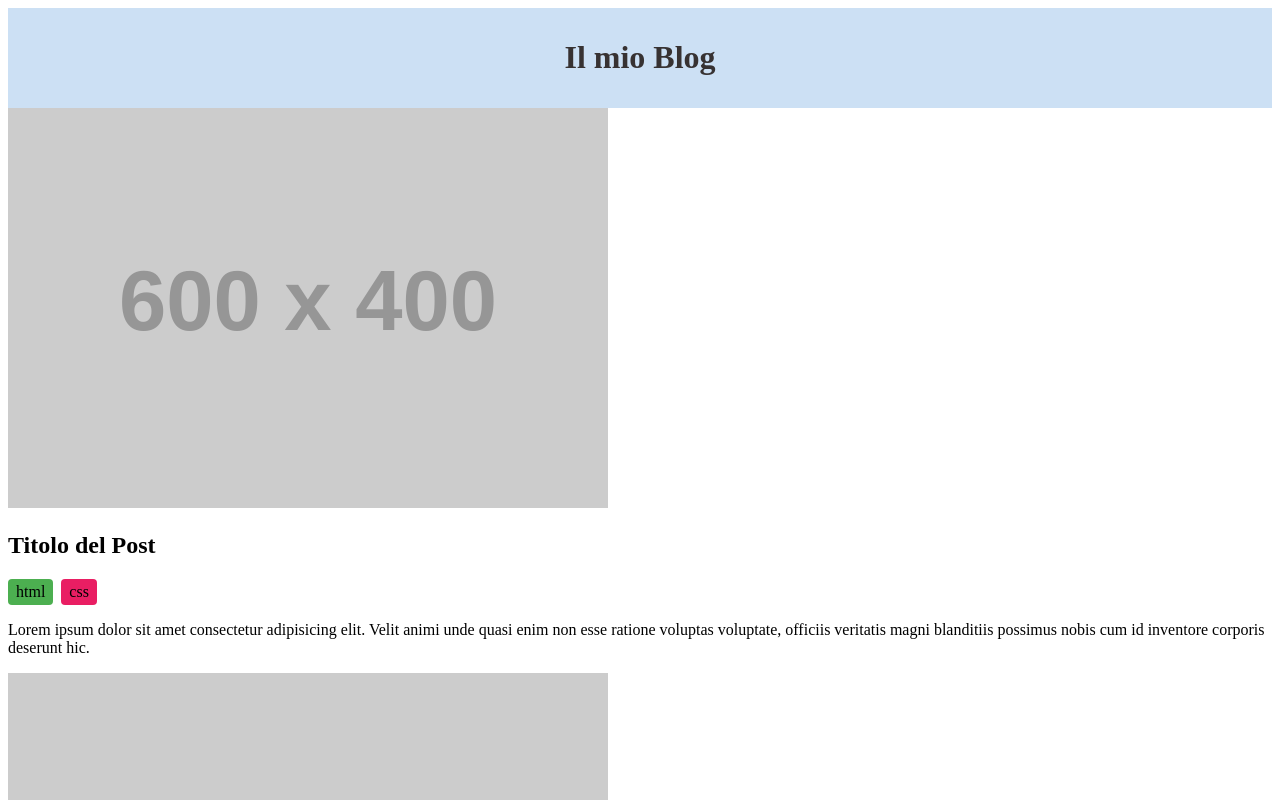
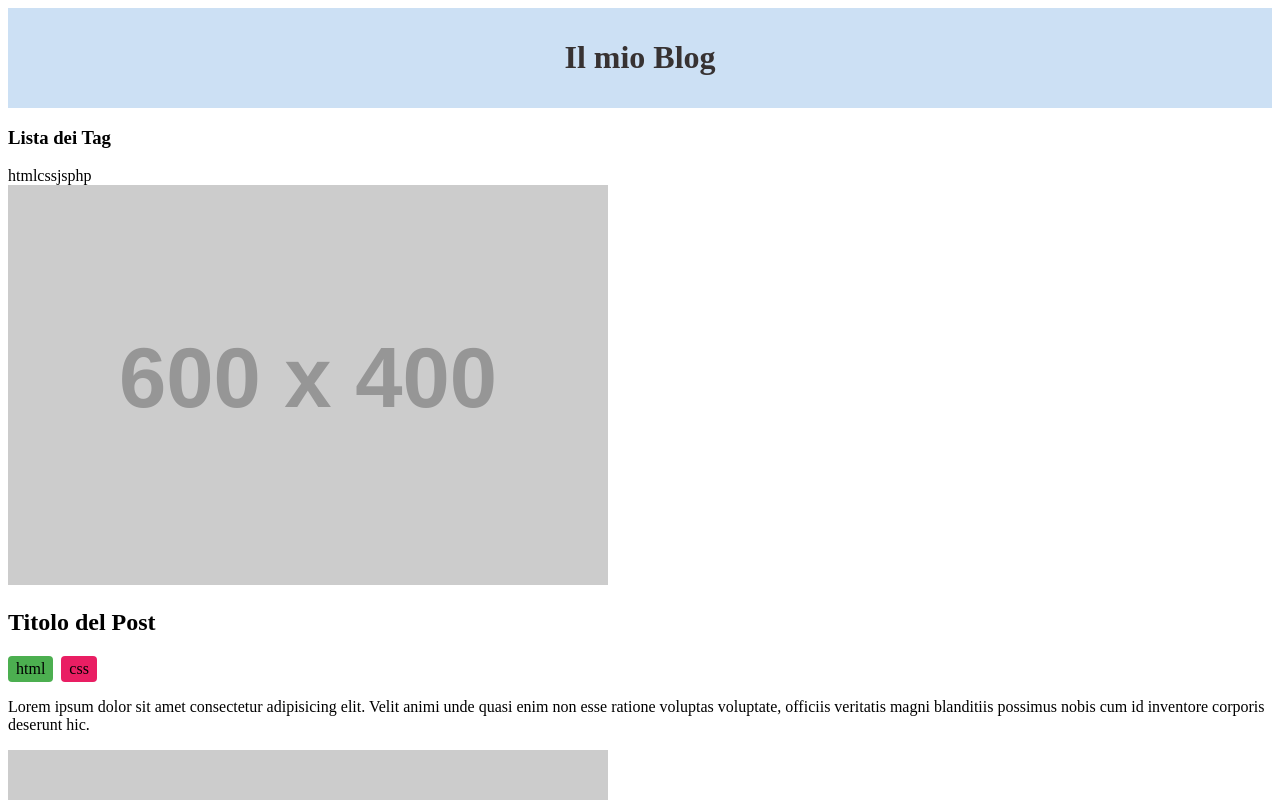
Before and after one commit to GiovanniYahyaLaassel/react-props, a React (Vite) app: page / in a window 1280 px wide. Shown: the top 800 px of the page. Built offline with nearby package versions, Linux system fonts and the light colour scheme.

Commit message:
Add a distinct tag list function. Rename file to App.module.css

```diff
--- a/src/App.jsx
+++ b/src/App.jsx
@@ -1,15 +1,17 @@
 import React, {useState} from "react";
 import Header from "./components/header";
+import styles from "./App.module.css";
 import BlogPost from "./components/BlogPost";
 import Footer from "./components/Footer";
 import Card from "./components/Card";
 import  {posts} from "./components/Data/posts (1)";
-// filtro i post pubblicati
-const pubblishedPosts = posts.filter((post) => post.published);
-console.log('Pubblished posts:', pubblishedPosts);
 
 
 function App() {
+  const pubblishedPosts = posts.filter((post) => post.published); // filtro i post pubblicati
+  // console.log('Pubblished posts:', pubblishedPosts);
+
+  const uniqueTags = getUniqueTags(posts)  //oottengo i tag distinti
   const [count, setCount] = useState(0)
 
   return (
@@ -17,8 +19,18 @@ function App() {
     <div>
       <Header/>
 
+      <section className={styles.tagSection}>
+        <h3>Lista dei Tag</h3>
+        <div className={styles.tagList}>
+          {uniqueTags.map((tag, index) => (
+            <span key={index} className={styles.tag}>
+              {tag}
+            </span>
+          ))}
+        </div>
+      </section>
+
       {/* genero le card */}
-
       {pubblishedPosts.map((post) => (
         <Card
 
@@ -36,4 +48,10 @@ function App() {
   )
 }
 
+// creo una funzione così ottengo i tag distinti
+function getUniqueTags(posts) {
+    const allTags = posts.flatMap((post) => post.tags); // creo un unico array
+    const uniqueTags = [...new Set(allTags)]; // rimuovo i duplicati
+    return uniqueTags;
+}
 export default App
```
Also changed, not shown: src/App.css (deleted), src/App.module.css (added).
